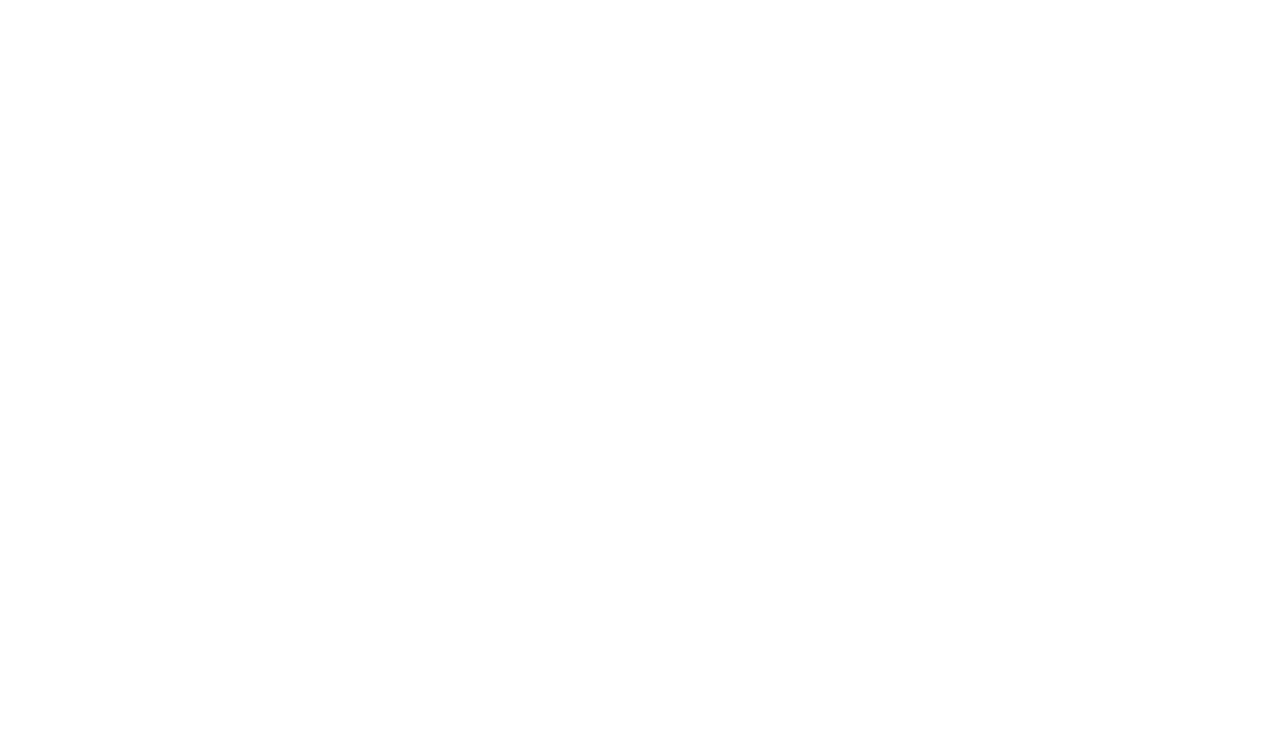
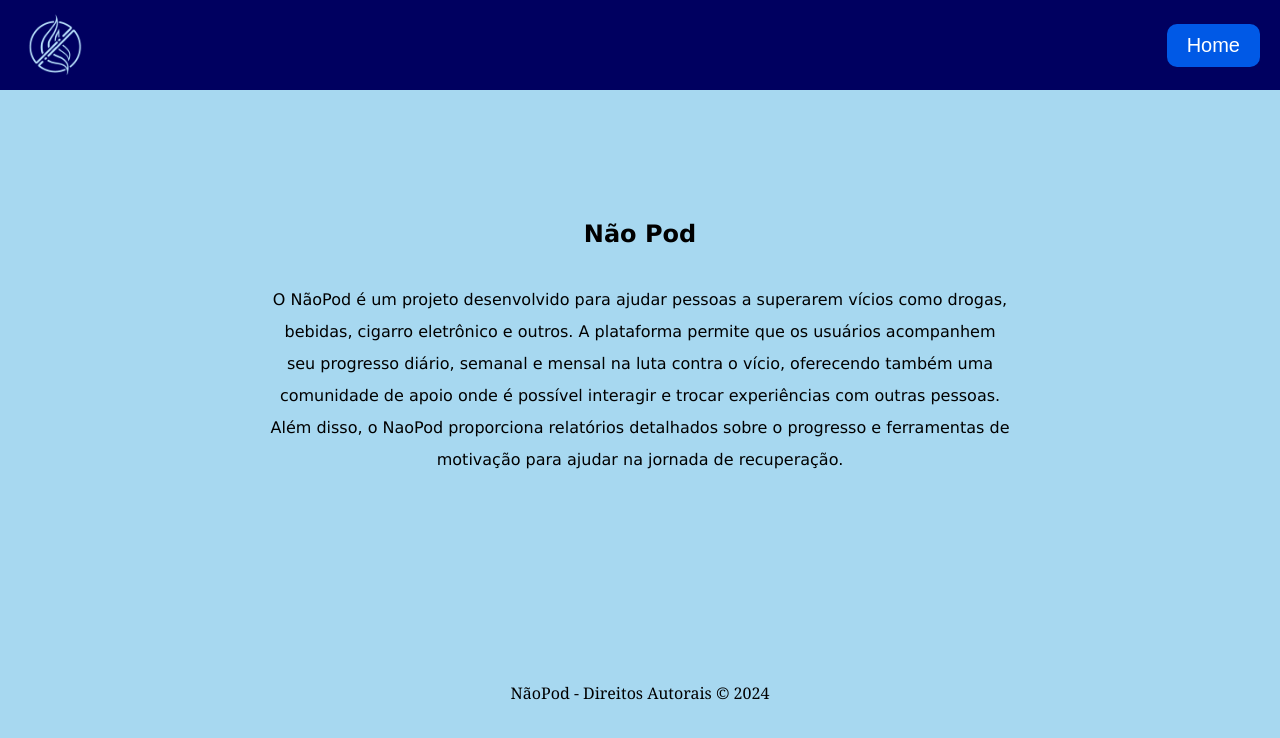
Before and after one commit to RianPacheco/NaoPod, a website: page telas/sobre.html in a window 1280 px wide. Drawn offline with Linux system fonts and the light colour scheme.

Commit message:
Sobre-Nos

```diff
--- a/css/conta.css
+++ b/css/conta.css
@@ -5,6 +5,7 @@ body {
     height: 100vh;
     background-color:  #a7d8f0;
 }
+
 header {
     display: flex;
     justify-content: space-between;
--- /dev/null
+++ b/css/sobre.css
@@ -0,0 +1,68 @@
+/* Geral */
+body {
+    margin: 0;
+    font-family: Arial, sans-serif;
+    height: 100vh;
+    background-color:  #a7d8f0;
+    display: flex;
+    flex-direction: column;
+}
+
+header {
+    display: flex;
+    justify-content: space-between;
+    align-items: center;
+    background-color: #000060;
+    color: white;
+    padding: 10px 20px;
+}
+
+header .logo{
+    width: 70px;
+}
+
+header .nav-links {
+    display: flex;
+}
+
+header .nav-links a {
+    color: white;
+    text-decoration: none;
+    padding: 10px 20px;
+    font-size: 20px;
+    background-color: #0059e6;
+    border-radius: 10px;
+    transition: background-color 0.8s, color 0.8s;
+}
+
+header .nav-links a:hover {
+    background-color: #ffffff;
+    color:#0059e6;
+    padding: 9px 20px;
+    border-radius: 10px;
+}
+
+main {
+    display: flex;
+    align-items: center;
+    justify-content: center;
+    flex-direction: column;
+    margin-top: 110px;
+}
+
+main h1 {
+    font-family: 'Lucida Sans', 'Lucida Sans Regular', 'Lucida Grande', 'Lucida Sans Unicode', Geneva, Verdana, sans-serif;
+}
+
+main p {
+    text-align: center;
+    width: 740px;
+    line-height: 32px;
+    font-family: 'Lucida Sans', 'Lucida Sans Regular', 'Lucida Grande', 'Lucida Sans Unicode', Geneva, Verdana, sans-serif;
+}
+
+footer {
+    font-family:Cambria, Cochin, Georgia, Times, 'Times New Roman', serif;
+    text-align: center;
+    margin-top: 190px;
+}
--- a/css/style_verify.css
+++ b/css/style_verify.css
@@ -6,6 +6,9 @@ body {
     align-items: center;
     height: 100vh;
     margin: 0;
+    flex-direction: column ;
+    gap: 100px;
+
 }
 
 .container {
@@ -110,3 +113,7 @@ img{
 #sair{
     background-color: red;
 }
+
+footer {
+    font-family:Cambria, Cochin, Georgia, Times, 'Times New Roman', serif
+}
--- a/telas/sobre.html
+++ b/telas/sobre.html
@@ -5,8 +5,22 @@
     <meta name="viewport" content="width=device-width, initial-scale=1.0">
     <title>Não Pod - Seu amigo</title>
     <link rel="shortcut icon" href="../assets/flaticon.png" type="image/x-icon">
+    <link rel="stylesheet" href="../css/sobre.css">
 </head>
 <body>
+    <header>
+            <img class="logo" src="../assets/logoAC.png" alt="logo">
+            <div class="nav-links">
+                <a href="user.html">Home</a>
+            </div>
+    </header>
+    <section>
+        <main>
+            <h1>Não Pod</h1>
+            <p>O NãoPod é um projeto desenvolvido para ajudar pessoas a superarem vícios como drogas, bebidas, cigarro eletrônico e outros. A plataforma permite que os usuários acompanhem seu progresso diário, semanal e mensal na luta contra o vício, oferecendo também uma comunidade de apoio onde é possível interagir e trocar experiências com outras pessoas. Além disso, o NaoPod proporciona relatórios detalhados sobre o progresso e ferramentas de motivação para ajudar na jornada de recuperação.</p>
+        </main>
+    </section>
+    <footer>NãoPod - Direitos Autorais &copy; 2024</footer>
 
 </body>
 </html>
```
Also changed, not shown: index.html (+1 -0 lines), telas/cadastro.html (+1 -0 lines), telas/conta.html (+0 -1 lines).
